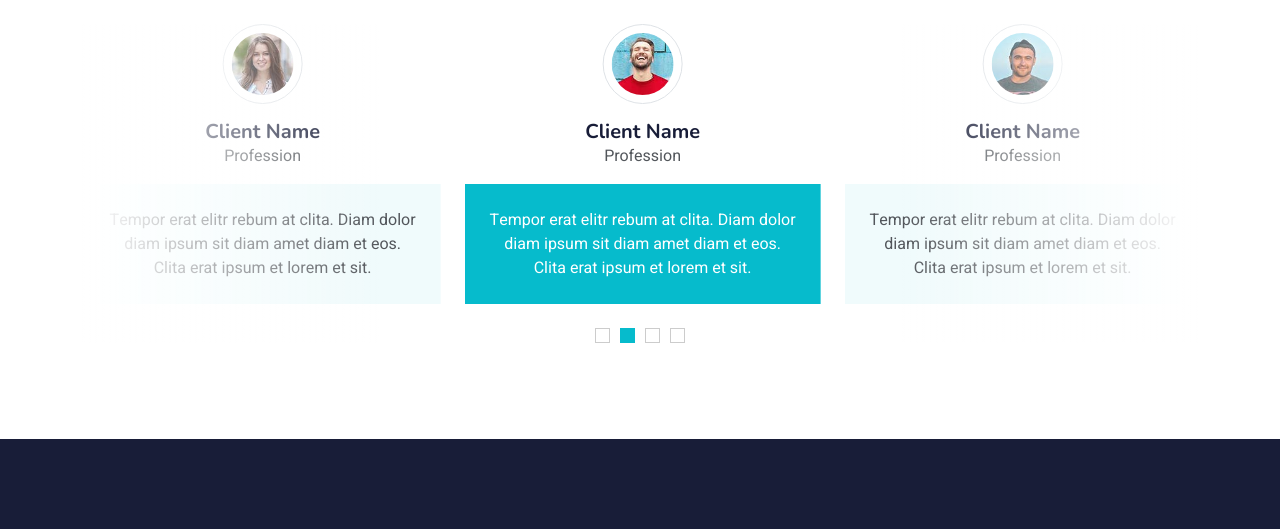
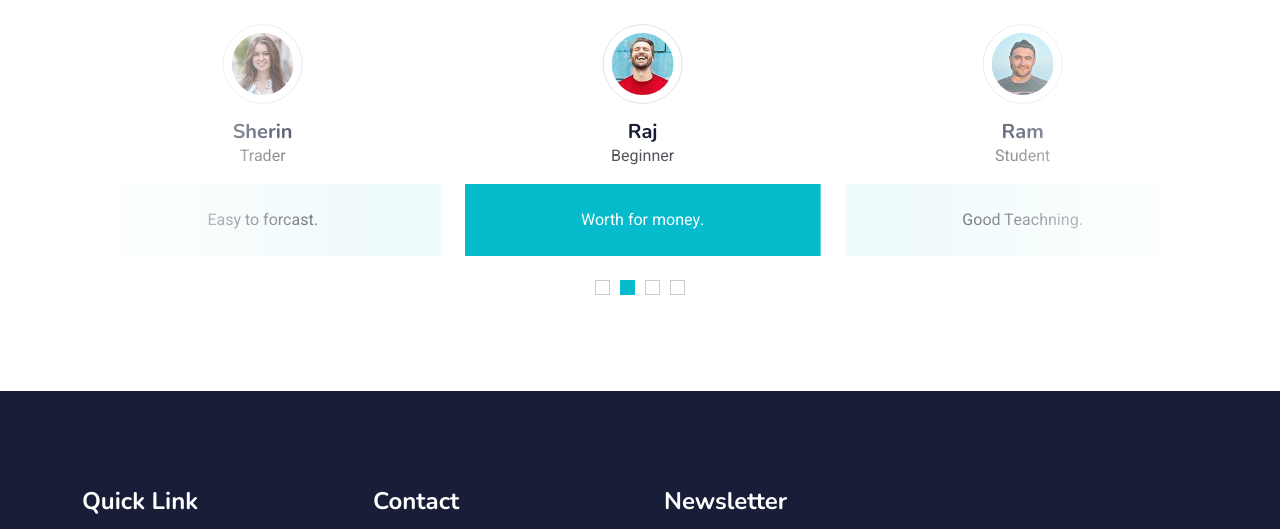
Before and after one commit to llakshmiram/cashsmile, a plain HTML site: page courses.html in a window 1280 px wide. Shown: the part 1240-1769 px from the top of the page. Drawn offline with nearby package versions, Linux system fonts and the light colour scheme.

Commit message:
Add files via upload

```diff
--- a/courses.html
+++ b/courses.html
@@ -206,34 +206,34 @@
             <div class="owl-carousel testimonial-carousel position-relative">
                 <div class="testimonial-item text-center">
                     <img class="border rounded-circle p-2 mx-auto mb-3" src="img/testimonial-1.jpg" style="width: 80px; height: 80px;">
-                    <h5 class="mb-0">Client Name</h5>
-                    <p>Profession</p>
+                    <h5 class="mb-0">Sherin</h5>
+                    <p>Trader</p>
                     <div class="testimonial-text bg-light text-center p-4">
-                    <p class="mb-0">Tempor erat elitr rebum at clita. Diam dolor diam ipsum sit diam amet diam et eos. Clita erat ipsum et lorem et sit.</p>
+                    <p class="mb-0">Easy to forcast.</p>
                     </div>
                 </div>
                 <div class="testimonial-item text-center">
                     <img class="border rounded-circle p-2 mx-auto mb-3" src="img/testimonial-2.jpg" style="width: 80px; height: 80px;">
-                    <h5 class="mb-0">Client Name</h5>
-                    <p>Profession</p>
+                    <h5 class="mb-0">Raj</h5>
+                    <p>Beginner</p>
                     <div class="testimonial-text bg-light text-center p-4">
-                    <p class="mb-0">Tempor erat elitr rebum at clita. Diam dolor diam ipsum sit diam amet diam et eos. Clita erat ipsum et lorem et sit.</p>
+                    <p class="mb-0">Worth for money.</p>
                     </div>
                 </div>
                 <div class="testimonial-item text-center">
                     <img class="border rounded-circle p-2 mx-auto mb-3" src="img/testimonial-3.jpg" style="width: 80px; height: 80px;">
-                    <h5 class="mb-0">Client Name</h5>
-                    <p>Profession</p>
+                    <h5 class="mb-0">Ram</h5>
+                    <p>Student</p>
                     <div class="testimonial-text bg-light text-center p-4">
-                    <p class="mb-0">Tempor erat elitr rebum at clita. Diam dolor diam ipsum sit diam amet diam et eos. Clita erat ipsum et lorem et sit.</p>
+                    <p class="mb-0">Good Teachning.</p>
                     </div>
                 </div>
                 <div class="testimonial-item text-center">
                     <img class="border rounded-circle p-2 mx-auto mb-3" src="img/testimonial-4.jpg" style="width: 80px; height: 80px;">
-                    <h5 class="mb-0">Client Name</h5>
-                    <p>Profession</p>
+                    <h5 class="mb-0">Ananya</h5>
+                    <p>Trader</p>
                     <div class="testimonial-text bg-light text-center p-4">
-                    <p class="mb-0">Tempor erat elitr rebum at clita. Diam dolor diam ipsum sit diam amet diam et eos. Clita erat ipsum et lorem et sit.</p>
+                    <p class="mb-0">Easy to forcast.</p>
                     </div>
                 </div>
             </div>
```
